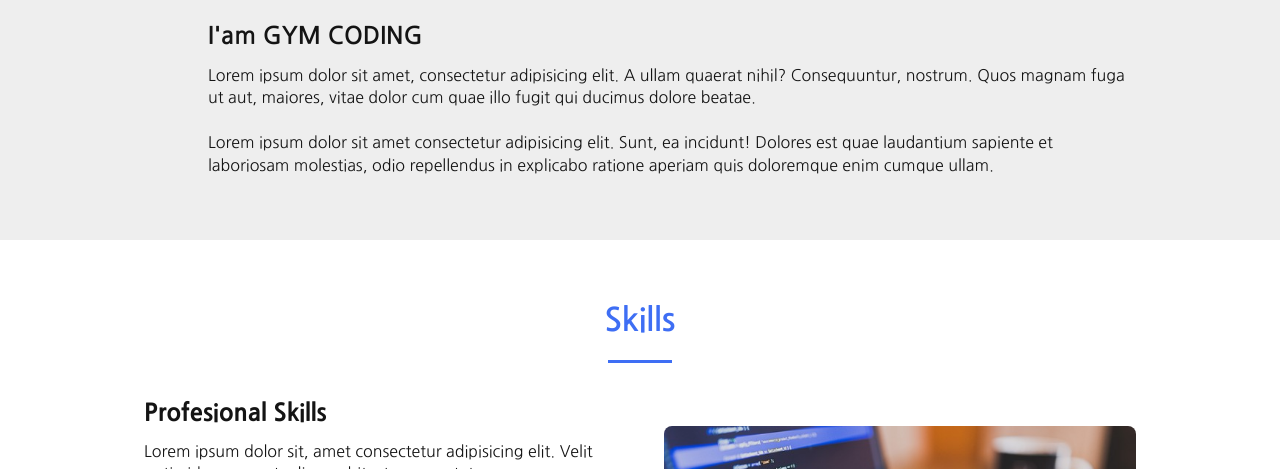
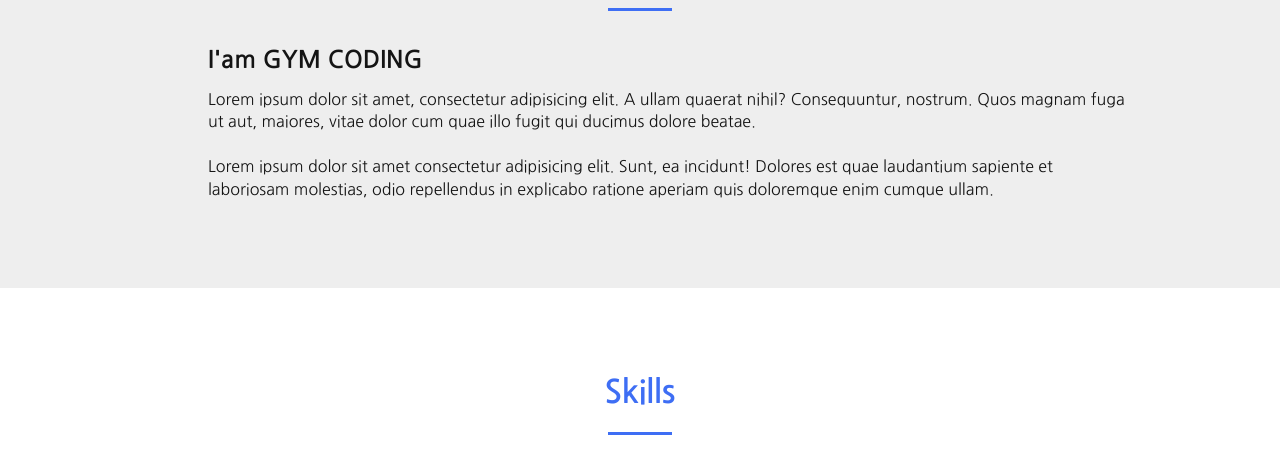
Before and after one commit to gymcoding/instagram-clone, a website: page index.html in a window 1280 px wide. Shown: the part 648-1117 px from the top of the page. Drawn offline with Linux system fonts and the light colour scheme.

Commit message:
24_calc 함수

```diff
--- a/css/style.css
+++ b/css/style.css
@@ -199,8 +199,8 @@ body {
 
 /* --------------------------------- Section -------------------------------- */
 .section {
-  padding-top: 4rem;
-  padding-bottom: 4rem;
+  padding-top: calc(var(--header-height) + 1rem);
+  padding-bottom: calc(var(--header-height) + 1rem);
 }
 .section__title {
   position: relative;
```
